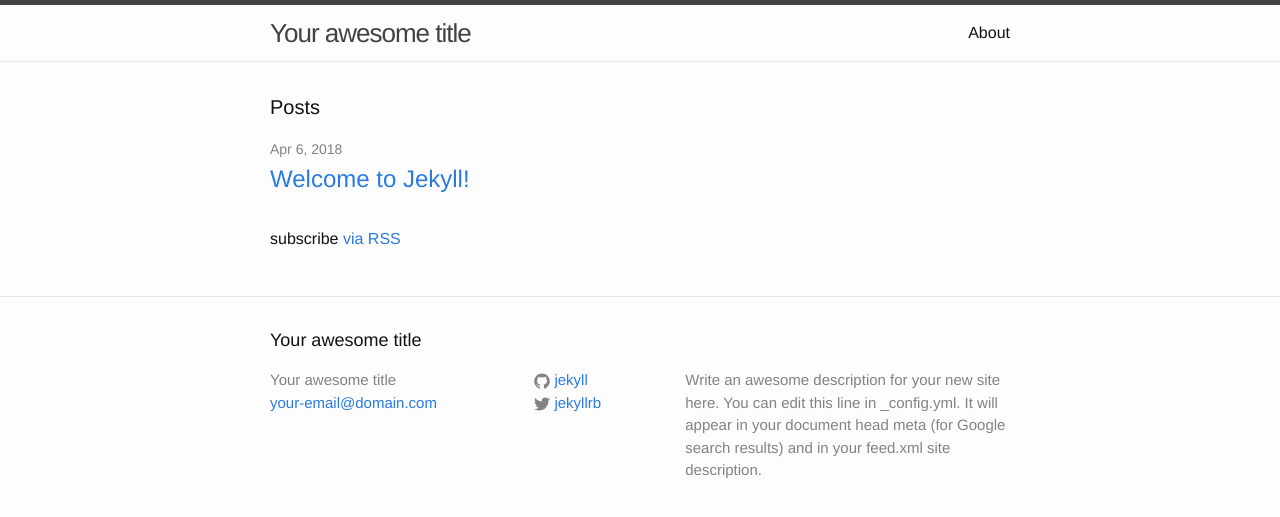
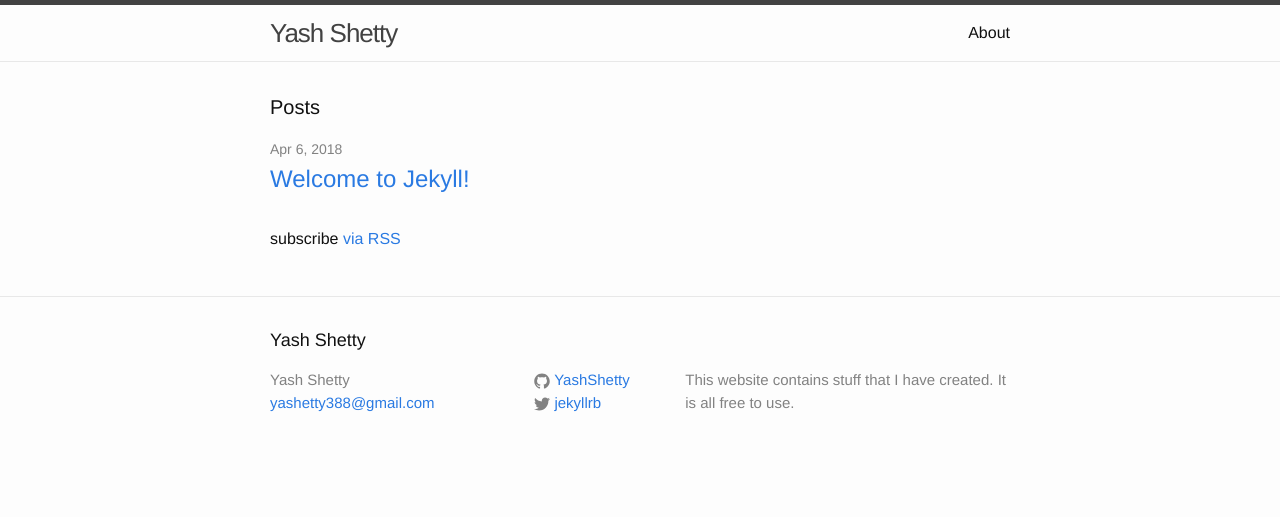
Before and after one commit to YashShetty/YashShetty.github.io, a Jekyll site: the page built from index.html, in a window 1280 px wide. Shown: the top 517 px of the page. Built offline with Jekyll 4.4.1, drawn with Linux system fonts in a browser that asks for light colours.

Commit message:
Added my information

```diff
--- a/_config.yml
+++ b/_config.yml
@@ -6,16 +6,14 @@
 # 'jekyll serve'. If you change this file, please restart the server process.
 
 # Site settings
-title: Your awesome title
-email: your-email@domain.com
+title: Yash Shetty
+email: yashetty388@gmail.com
 description: > # this means to ignore newlines until "baseurl:"
-  Write an awesome description for your new site here. You can edit this
-  line in _config.yml. It will appear in your document head meta (for
-  Google search results) and in your feed.xml site description.
+  This website contains stuff that I have created. It is all free to use.
 baseurl: "" # the subpath of your site, e.g. /blog
-url: "http://yourdomain.com" # the base hostname & protocol for your site
+url: "http://mysteryserver" # the base hostname & protocol for your site
 twitter_username: jekyllrb
-github_username:  jekyll
+github_username:  YashShetty
 
 # Build settings
 markdown: kramdown
```
